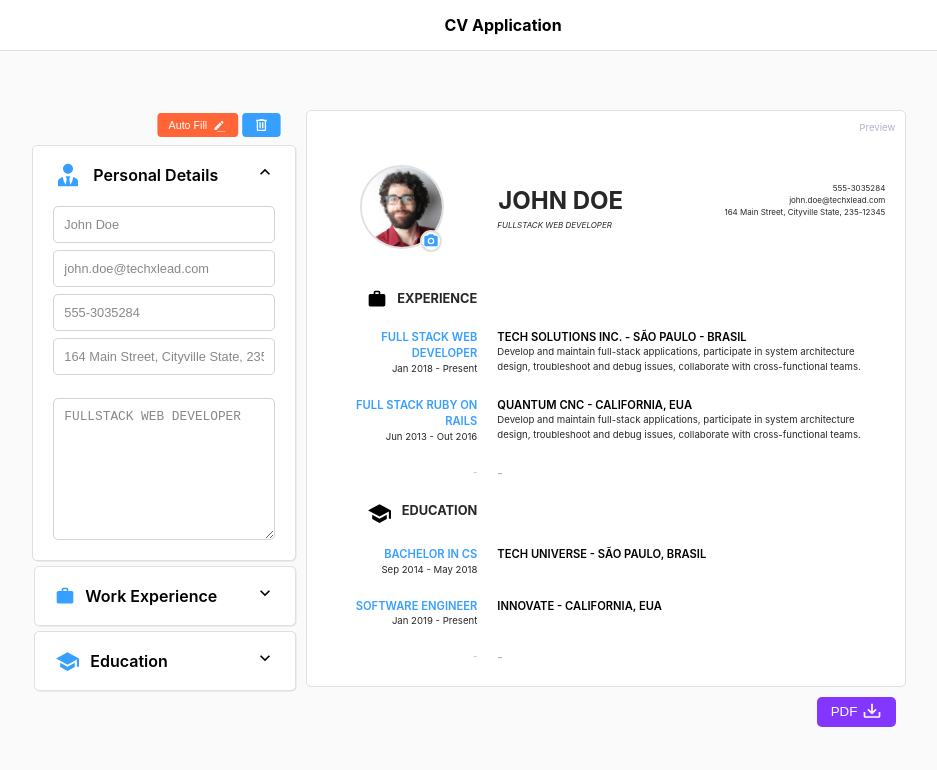
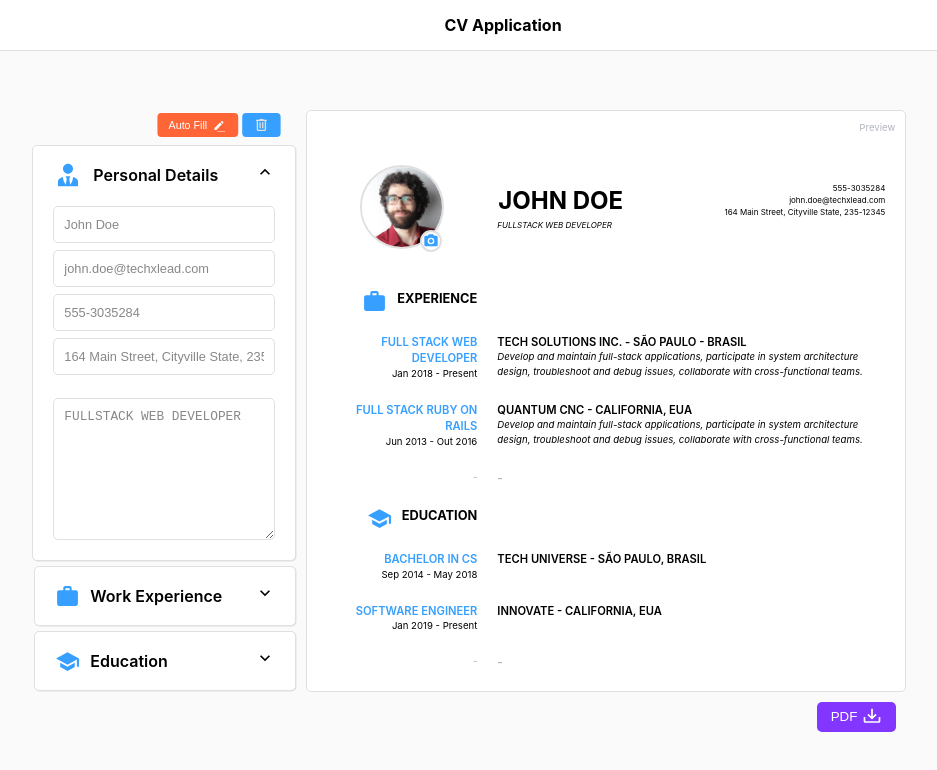
Before and after one commit to maurolps/cv-application, a React (Vite) app: page / in a window 1280 px wide. Both pictures are taken after a click on the button "Auto Fill". Shown: the top 770 px of the page, without its empty margins (137-1074 px from the left). Built offline with nearby package versions, Linux system fonts and the light colour scheme.

Commit message:
Updated colors scheme

```diff
--- a/src/App.css
+++ b/src/App.css
@@ -7,7 +7,7 @@ main {
   grid-template-columns: 1fr 2fr;
   gap: 10px;
   padding: 30px;
-  color: rgb(39, 39, 39);
+  color: var(--text-color);
 }
 
 .preview-wrapper {
@@ -35,20 +35,12 @@ button {
   border: none;
   padding: 5px 14px 5px 14px;
   border-radius: 5px;
-  background-color: #369fff;
+  background-color: var(--primary-color);
   color: white;
   cursor: pointer;
 }
 
-.action button:hover{
-  background-color: #36b5ff;
-}
-
 .action .btn-download {
   padding: 5px 14px 5px 14px;
-  background-color: #8336ff;
+  background-color: var(--action-color);
 }
-
-.action .btn-download:hover {
-  background-color: #8d36ff;
-}
--- a/src/assets/svgs.jsx
+++ b/src/assets/svgs.jsx
@@ -1,5 +1,5 @@
 const svgPersonal = <svg width="30px"
-  fill="#369fff"
+  style={{ fill: 'var(--primary-color)' }}
   xmlns="http://www.w3.org/2000/svg"
   viewBox="0 0 24 24"><title>Personal Info</title>
   <path d="M12 3C14.21 3 16 4.79 16 7S14.21 11 12 11 8 9.21 8 7 9.79 3 12
@@ -9,15 +9,15 @@ const svgPersonal = <svg width="30px"
 </svg>
 
 const svgEdu = <svg width="25px"
-  fill="#369fff"
+  style={{ fill: 'var(--primary-color)' }}
   xmlns="http://www.w3.org/2000/svg"
   viewBox="0 0 24 24"><title>Education</title>
   <path d="M12,3L1,9L12,15L21,10.09V17H23V9M5,13.18V17.18L12,21L19,
   17.18V13.18L12,17L5,13.18Z"/>
 </svg>
 
-const svgExp = <svg width="20px"
-  fill="#369fff"
+const svgExp = <svg width="25px"
+  style={{ fill: 'var(--primary-color)' }}
   xmlns="http://www.w3.org/2000/svg"
   viewBox="0 0 24 24"><title>Work Experience</title>
   <path d="M10,2H14A2,2 0 0,1 16,4V6H20A2,2 0 0,1 22,8V19A2,2 0 0,1 20,21H4C2.89,
@@ -25,12 +25,14 @@ const svgExp = <svg width="20px"
 </svg>
 
 const svgArrowDown = <svg width="20px"
+  style={{ fill: 'var(--text-color)' }}
   xmlns="http://www.w3.org/2000/svg"
   viewBox="0 0 24 24"><title>Expand</title>
   <path d="M7.41,8.58L12,13.17L16.59,8.58L18,10L12,16L6,10L7.41,8.58Z" />
 </svg>
 
 const svgArrowUp = <svg width="20px"
+  style={{ fill: 'var(--text-color)' }}
   xmlns="http://www.w3.org/2000/svg"
   viewBox="0 0 24 24"><title>Collapse</title>
   <path d="M7.41,15.41L12,10.83L16.59,15.41L18,14L12,8L6,14L7.41,15.41Z" />
@@ -58,7 +60,7 @@ const svgAutofill = <svg viewBox="0 0 24 24"
 
 const svgEdit = <svg viewBox="0 0 24 24"
 width="15px"
-fill="#bbb"
+style={{ fill: 'var(--border-color)' }}
 xmlns="http://www.w3.org/2000/svg">
 <title>Edit</title>
 <path d="M20.71,7.04C21.1,6.65 21.1,6 20.71,5.63L18.37,3.29C18,2.9 17.35,2.9 16.96,3.29L15.12,5.12L18.87,8.87M3,17.25V21H6.75L17.81,9.93L14.06,6.18L3,17.25Z" />
@@ -66,7 +68,7 @@ xmlns="http://www.w3.org/2000/svg">
 
 const svgTrash = <svg xmlns="http://www.w3.org/2000/svg"
     width="20px"
-    fill="white"
+    style={{ fill: 'var(--border-color)' }}
     viewBox="0 0 24 24"><title>Clear All</title>
     <path d="M9,3V4H4V6H5V19A2,2 0 0,0 7,21H17A2,2 0 0,0
     19,19V6H20V4H15V3H9M7,6H17V19H7V6M9,8V17H11V8H9M13,8V17H15V8H13Z" />
@@ -74,7 +76,7 @@ const svgTrash = <svg xmlns="http://www.w3.org/2000/svg"
 
 const svgPhotoEdit = <svg xmlns="http://www.w3.org/2000/svg"
     width="16px"
-    fill="#369fff"
+    style={{ fill: 'var(--primary-color)' }}
     viewBox="0 0 24 24"><title>Change Photo</title>
     <path d="M4,4H7L9,2H15L17,4H20A2,2 0 0,1 22,6V18A2,2 0 0,1 20,20H4A2,2 0 0,1 2,18V6A2,2 0
     0,1 4,4M12,7A5,5 0 0,0 7,12A5,5 0 0,0 12,17A5,5 0 0,0 17,12A5,5 0 0,0 12,7M12,9A3,3 0 0,1
@@ -83,7 +85,7 @@ const svgPhotoEdit = <svg xmlns="http://www.w3.org/2000/svg"
 
 const svgAdd = <svg xmlns="http://www.w3.org/2000/svg"
   width="30px"
-  fill="#ddd"
+  style={{ fill: 'var(--primary-color)' }}
   viewBox="0 0 24 24"><title>Add new item</title>
   <path d="M12,20C7.59,20 4,16.41 4,12C4,7.59 7.59,4 12,4C16.41,4 20,7.59
     20,12C20,16.41 16.41,20 12,20M12,2A10,10 0 0,0 2,12A10,10 0 0,0 12,22A10,10 0 0,0 22,12A10,10
--- a/src/index.css
+++ b/src/index.css
@@ -1,8 +1,18 @@
 :root {
+  --primary-color: #369fff;
+  --secondary-color: #ff6536;
+  --background-color: #fafafa;
+  --text-color: black;
+  --border-color: #e0e0e0;
+  --action-color: #8336ff;
+  --input-color: #888;
+  --input-placeholder-color: #b2b5c0;
+  --card-background-color: white;
+
   font-family: Inter, system-ui, Avenir, Helvetica, Arial, sans-serif;
   line-height: 1.5;
   font-weight: 400;
-  background-color: #fafafa;
+  background-color: var(--background-color);
   font-synthesis: none;
   -webkit-font-smoothing: antialiased;
   -moz-osx-font-smoothing: grayscale;
--- a/src/styles/header.css
+++ b/src/styles/header.css
@@ -1,7 +1,7 @@
 header {
   width: 100%;
   height: 50px;
-  background-color: white;
+  background-color: var(--card-background-color);
   display: flex;
   justify-content: center;
   align-items: center;
@@ -10,7 +10,7 @@ header {
 }
 
 header p {
-  color: black;
+  color: var(--text-color);
   font-weight: bolder;
   margin: 0px;
 }
--- a/src/styles/loadCard.css
+++ b/src/styles/loadCard.css
@@ -11,7 +11,7 @@
 .card {
   display: flex;
   flex-direction: column;
-  background-color: white;
+  background-color: var(--card-background-color);
   padding-right: 20px;
   padding-left: 20px;
   border-radius: 5px;
@@ -19,11 +19,10 @@
   min-width: 220px;
   max-width: 250px;
   user-select: none;
-  box-shadow: #e0e0e0 0.5px 0.5px;
-  border-color: #e0e0e0;
+  box-shadow: var(--border-color) 0.5px 0.5px;
+  border-color: var(--border-color);
   border-width: 1px;
   border-style: solid;
-  color:  #666666;
 }
 
 .card-title {
@@ -31,7 +30,6 @@
   justify-content: space-between;
   align-items: center;
   justify-items: center;
-  color:  black;
   font-weight: 600;
   cursor: pointer;
 }
@@ -44,7 +42,7 @@
 }
 
 .card-actions .btn-autofill {
-  background-color: #ff6536;
+  background-color: var(--secondary-color);
   text-transform: capitalize;
 }
 
@@ -69,14 +67,15 @@
   margin-top: 2px;
   padding: 10px;
   font-size: 0.8rem;
-  color: #888;
-  border-color: #d3d3d3;
+  color: var(--input-color);
+  border-color: var(--border-color);
   border-width: 1px;
   border-style: solid;
+  background-color: var(--card-background-color);
 }
 
 .fields-container input::placeholder, textarea::placeholder {
-  color: #afb4c5;
+  color: var(--input-placeholder-color);
 }
 
 .btn-add {
@@ -104,7 +103,7 @@
   justify-content: space-between;
   align-items: center;
   font-weight: 500;
-  border-bottom: 1px solid #e9e9e9;
+  border-bottom: 1px solid var(--border-color);
   padding: 5px;
 }
 
@@ -120,7 +119,7 @@
 
 .exp-item-date {
   font-size: 0.5rem;
-  color: #888;
+  color: var(--input-color);;
 }
 
 .btn-actions {
@@ -130,7 +129,7 @@
 }
 
 .btn-cancel {
-  color: #888;
+  color: var(--input-color);;
   background-color: inherit;
-  border: 1px solid #b4b4b4;
+  border: 1px solid var(--border-color);
 }
--- a/src/styles/preview.css
+++ b/src/styles/preview.css
@@ -1,9 +1,9 @@
 .preview {
-  background-color: #ffffff;
+  background-color: var(--card-background-color);
   min-width: 300px;
   min-height: 500px;
   border-radius: 5px;
-  border-color: #e0e0e0;
+  border-color: var(--border-color);
   border-width: 1px;
   border-style: groove;
 
@@ -11,7 +11,7 @@
 
 .preview-info {
   font-size: 0.6rem;
-  color: #afb4c5;
+  color: var(--input-placeholder-color);
   display: flex;
   justify-content: flex-end;
   padding-right: 10px;
@@ -90,14 +90,14 @@
   display: flex;
   align-items: center;
   justify-content: center;
-  background-color: white;
+  background-color: var(--card-background-color);
   width: 18px;
   height: 18px;
   position: absolute;
   right: 0;
   bottom: -5px;
   border-radius: 50%;
-  border: 2px solid #e0e0e0;
+  border: 2px solid var(--border-color);
 }
 
 .update-photo label {
@@ -128,7 +128,7 @@
 }
 
 .prev-separator {
-  border-bottom: 2px dotted #bbb;
+  border-bottom: 2px dotted var(--input-color);
 }
 
 .prev-title, .prev-location {
@@ -136,12 +136,12 @@
   font-size: 0.7rem;
   font-weight: 600;
   text-align: end;
-  color: #369fff;
+  color: var(--primary-color);
 }
 
 .prev-location {
   text-align: start;
-  color: black;
+  color: var(--text-color);
 }
 
 .prev-date {
@@ -152,6 +152,7 @@
 
 .prev-description {
   font-size: 0.6rem;
+  font-style: italic;
 }
 
 .prev-image {
@@ -161,11 +162,10 @@
   align-items: center;
   font-size: 30px;
   font-weight: 600;
-  color: white;
   width: 80px;
   height: 80px;
   border-radius: 100%;
-  border: 2px solid #e0e0e0;
+  border: 2px solid var(--border-color);
 }
 
 .prev-image img {
```
